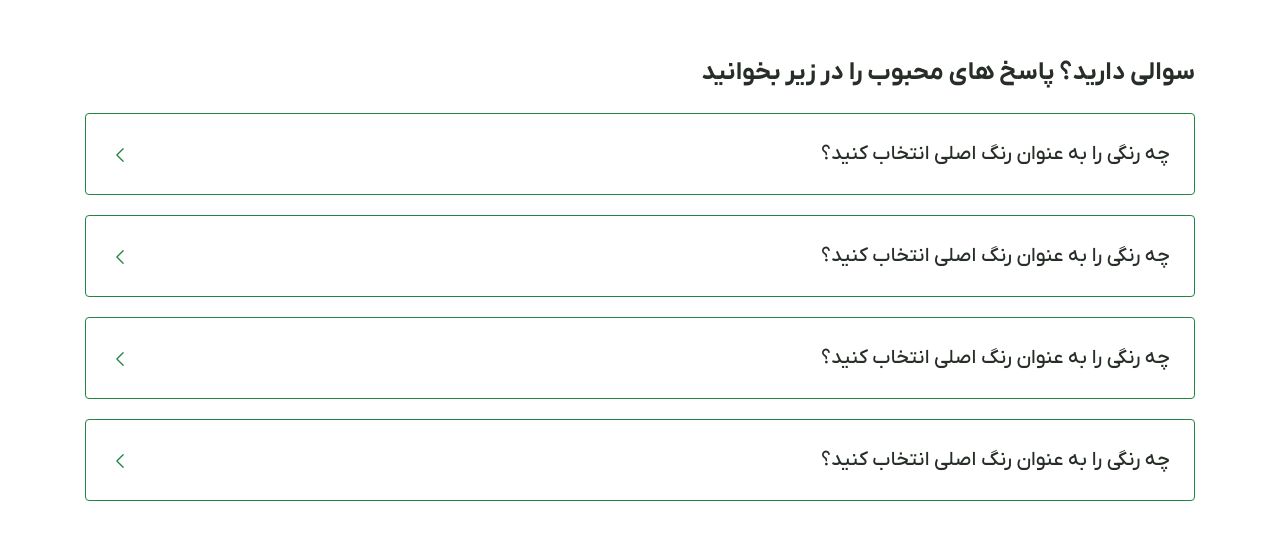
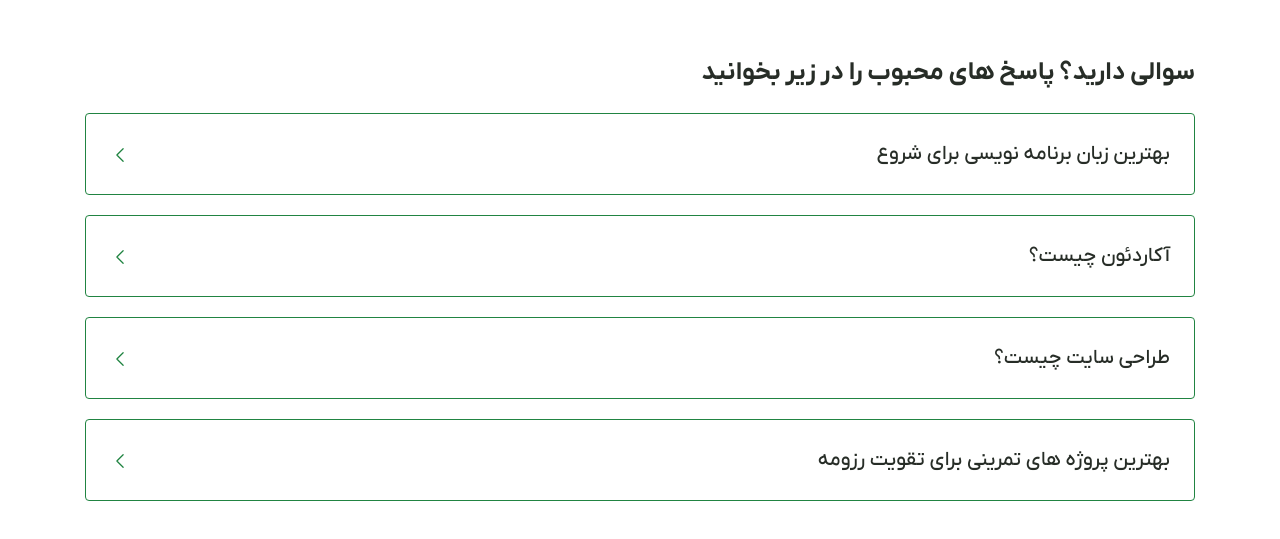
Before and after one commit to Reza-Developer01/accardion, a plain HTML site: page index.html in a window 1280 px wide. Shown: the part 123-662 px from the top of the page. Drawn offline with Linux system fonts and the light colour scheme; a web font is replaced by a local one.

Commit message:
Change Test Accordion Title

```diff
--- a/index.html
+++ b/index.html
@@ -37,7 +37,7 @@
             <div class="accardion__items">
                 <div class="accardion__item">
                     <h2 class="accardion__item-title">
-                        چه رنگی را به عنوان رنگ اصلی انتخاب کنید؟
+                        بهترین زبان برنامه نویسی برای شروع
                         <span class="accardion__icon">
                             <svg>
                                 <use href="#arrow-left"></use>
@@ -53,7 +53,7 @@
                 </div>
                 <div class="accardion__item">
                     <h2 class="accardion__item-title">
-                        چه رنگی را به عنوان رنگ اصلی انتخاب کنید؟
+                        آکاردئون چیست؟
                         <span class="accardion__icon">
                             <svg>
                                 <use href="#arrow-left"></use>
@@ -69,7 +69,7 @@
                 </div>
                 <div class="accardion__item">
                     <h2 class="accardion__item-title">
-                        چه رنگی را به عنوان رنگ اصلی انتخاب کنید؟
+                        طراحی سایت چیست؟
                         <span class="accardion__icon">
                             <svg>
                                 <use href="#arrow-left"></use>
@@ -85,7 +85,7 @@
                 </div>
                 <div class="accardion__item">
                     <h2 class="accardion__item-title">
-                        چه رنگی را به عنوان رنگ اصلی انتخاب کنید؟
+                        بهترین پروژه های تمرینی برای تقویت رزومه
                         <span class="accardion__icon">
                             <svg>
                                 <use href="#arrow-left"></use>
```
